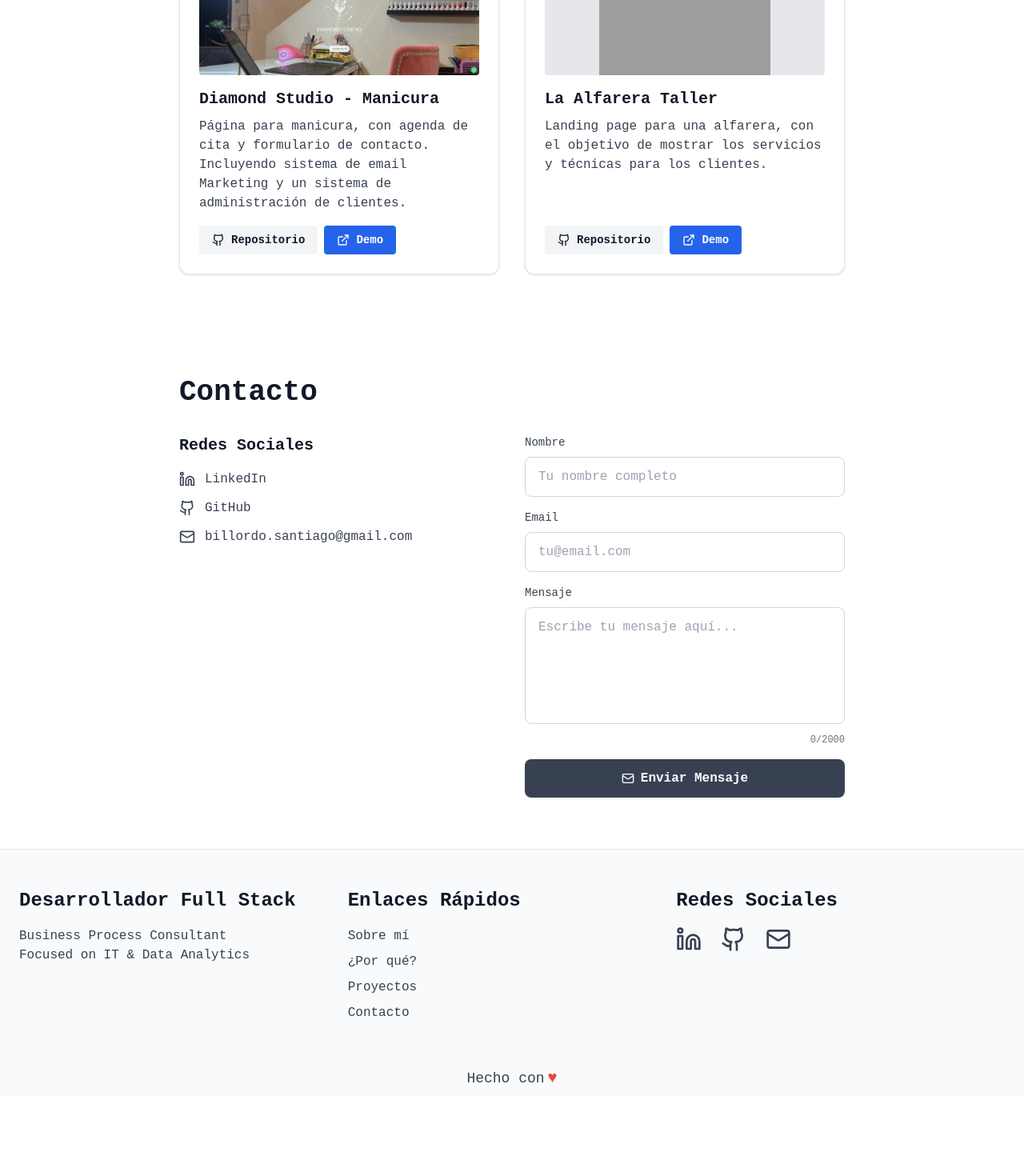
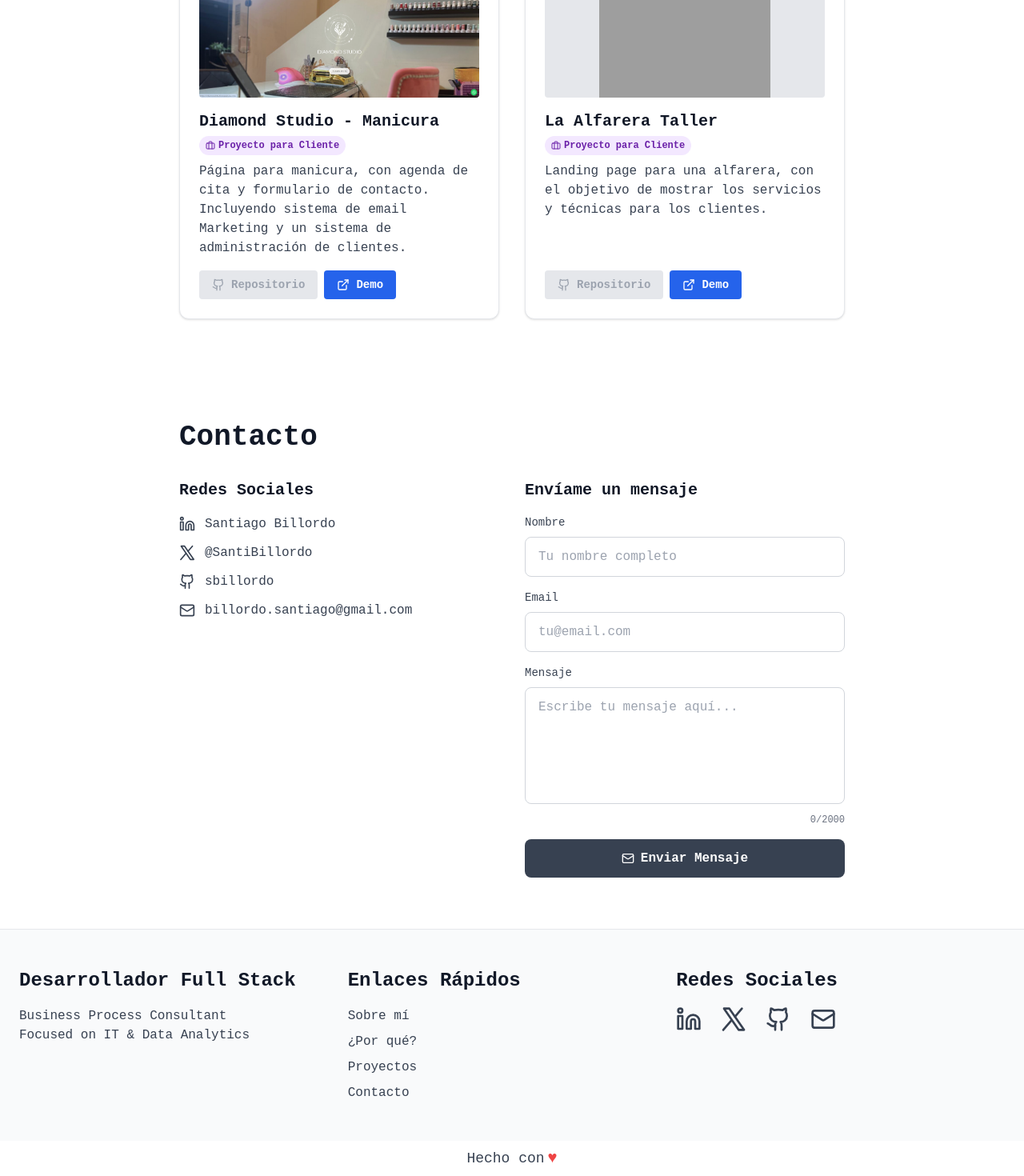
Before and after one commit to sbillordo/portfolio_next, a Next.js app: page /es in a window 1280 px wide. Shown: the part 2357-3827 px from the top of the page at 80% size. Before the commit the page ends 3727 px from the top, so only its background shows below. Built offline with nearby package versions, Linux system fonts and the light colour scheme; grey boxes are pictures that could not be loaded.

Commit message:
upgrade varios, modales, traducciones y tooltips.

```diff
--- a/messages/es.json
+++ b/messages/es.json
@@ -32,6 +32,11 @@
       "demo": "Demo",
       "btn-repo": "Ver Repositorio",
       "btn-demo": "Ver Demo",
+      "repo-disabled": "Acceso al repositorio inhabilitado para proyectos de clientes",
+      "type": {
+        "personal": "Proyecto Personal",
+        "client": "Proyecto para Cliente"
+      },
       "1": {
         "title": "Tracker de Finanzas Personales",
         "short": "Aplicación web con integración de IA y carrito de compras que permite a los usuarios registrar y gestionar sus finanzas personales de manera sencilla e intuitiva.",
@@ -82,7 +87,9 @@
       "email": "billordo.santiago@gmail.com",
       "linkedinUrl": "https://linkedin.com/in/santiagobillordo",
       "githubUrl": "https://github.com/santiagobillordo",
+      "xUrl": "https://x.com/SantiBillordo",
       "form": {
+        "title": "Envíame un mensaje",
         "name": "Nombre",
         "email": "Email",
         "message": "Mensaje",
--- a/src/app/layout.tsx
+++ b/src/app/layout.tsx
@@ -2,7 +2,7 @@ import type { Metadata } from 'next';
 import './globals.css';
 
 export const metadata: Metadata = {
-  title: 'Portfolio',
+  title: 'Santiago Billordo',
   description: 'Mi portfolio personal',
 };
 
--- a/src/components/Contact.tsx
+++ b/src/components/Contact.tsx
@@ -3,6 +3,27 @@
 import React, { useState } from 'react';
 import { useTranslations, useLocale } from 'next-intl';
 import { Github, Linkedin, Mail, CheckCircle, AlertCircle, Loader2 } from "lucide-react";
+
+// Icono SVG personalizado para X (Twitter)
+const XTwitterIcon = ({ className, ...props }: React.SVGProps<SVGSVGElement>) => (
+  <svg
+    xmlns="http://www.w3.org/2000/svg"
+    width="24"
+    height="24"
+    viewBox="0 0 24 24"
+    fill="none"
+    stroke="currentColor"
+    strokeWidth="2"
+    strokeLinecap="round"
+    strokeLinejoin="round"
+    className={`lucide lucide-x-twitter ${className ?? ""}`}
+    {...props}
+  >
+    <path d="M8,2H3L16.7,22h5.1L8,2z" />
+    <line x1="2.3" y1="22.1" x2="10.2" y2="12.8" />
+    <line x1="19.8" y1="2" x2="13.3" y2="9.6" />
+  </svg>
+);
 
 interface FormData {
   name: string;
@@ -80,16 +101,24 @@ export default function Contact() {
   };
 
   const getSuccessMessage = () => {
-    return locale === 'es'
-      ? '¡Mensaje enviado correctamente! Te responderé pronto.'
-      : 'Message sent successfully! I will respond soon.';
+      if (locale === 'es') {
+        return '¡Mensaje enviado correctamente! Te responderé pronto.';
+      } else if (locale === 'en') {
+        return 'Message sent successfully! I will respond soon.';
+      } else if (locale === 'ca') {
+        return 'Missatge enviat correctament! Respondré aviat.';
+      }
   };
 
   const getErrorMessage = () => {
     if (errorMessage) return errorMessage;
-    return locale === 'es'
-      ? 'Error al enviar el mensaje. Intenta nuevamente.'
-      : 'Error sending message. Please try again.';
+    if (locale === 'es') {
+      return 'Error al enviar el mensaje. Intenta nuevamente.';
+    } else if (locale === 'en') {
+      return 'Error sending message. Please try again.';
+    } else if (locale === 'ca') {
+      return 'Error en l\'enviament del missatge. Intenta-ho de nou.';
+    }
   };
 
   const isLoading = status === 'loading';
@@ -117,7 +146,18 @@ export default function Contact() {
                 className="flex items-center gap-3 hover:text-blue-600 dark:hover:text-blue-400 transition-colors group"
               >
                 <Linkedin className="w-5 h-5 group-hover:scale-110 transition-transform" />
-                <span>LinkedIn</span>
+                <span>Santiago Billordo</span>
+              </a>
+            </li>
+            <li>
+              <a
+                href={t('xUrl')}
+                target="_blank"
+                rel="noopener noreferrer"
+                className="flex items-center gap-3 hover:text-gray-900 dark:hover:text-white transition-colors group"
+              >
+                <XTwitterIcon className="w-5 h-5 group-hover:scale-110 transition-transform" />
+                <span>@SantiBillordo</span>
               </a>
             </li>
             <li>
@@ -128,7 +168,7 @@ export default function Contact() {
                 className="flex items-center gap-3 hover:text-gray-900 dark:hover:text-white transition-colors group"
               >
                 <Github className="w-5 h-5 group-hover:scale-110 transition-transform" />
-                <span>GitHub</span>
+                <span>sbillordo</span>
               </a>
             </li>
             <li>
@@ -142,7 +182,9 @@ export default function Contact() {
 
         {/* Formulario de contacto */}
         <div>
-
+        <h3 className="text-xl font-semibold mb-4 text-gray-900 dark:text-white">
+            {t('form.title')}
+          </h3>
           <form onSubmit={handleSubmit} className="space-y-4">
             <div>
               <label
@@ -202,7 +244,7 @@ export default function Contact() {
                 disabled={isLoading}
                 rows={5}
                 className="w-full px-4 py-3 rounded-lg border border-gray-300 dark:border-gray-700 bg-white dark:bg-gray-900 text-gray-900 dark:text-white focus:ring-2 focus:ring-blue-500 focus:border-transparent disabled:opacity-50 disabled:cursor-not-allowed transition-colors resize-none"
-                placeholder={locale === 'es' ? 'Escribe tu mensaje aquí...' : 'Write your message here...'}
+                placeholder={locale === 'es' ? 'Escribe tu mensaje aquí...' : locale === 'en' ? 'Write your message here...' : 'Escriu el teu missatge aquí...'}
               />
               <div className="mt-1 text-xs text-gray-500 dark:text-gray-400 text-right">
                 {formData.message.length}/2000
--- a/src/components/Footer.tsx
+++ b/src/components/Footer.tsx
@@ -3,6 +3,27 @@
 import { Github, Linkedin, Mail } from "lucide-react";
 import { useTranslations } from 'next-intl';
 import Link from "next/link";
+
+// Icono SVG personalizado para X (Twitter)
+const XTwitterIcon = ({ className, ...props }: React.SVGProps<SVGSVGElement>) => (
+  <svg
+    xmlns="http://www.w3.org/2000/svg"
+    width="24"
+    height="24"
+    viewBox="0 0 24 24"
+    fill="none"
+    stroke="currentColor"
+    strokeWidth="2"
+    strokeLinecap="round"
+    strokeLinejoin="round"
+    className={`lucide lucide-x-twitter ${className ?? ""}`}
+    {...props}
+  >
+    <path d="M8,2H3L16.7,22h5.1L8,2z" />
+    <line x1="2.3" y1="22.1" x2="10.2" y2="12.8" />
+    <line x1="19.8" y1="2" x2="13.3" y2="9.6" />
+  </svg>
+);
 
 export function Footer() {
   const t = useTranslations();
@@ -36,6 +57,9 @@ export function Footer() {
                 <a href="https://www.linkedin.com/in/santiagobillordo/" target="_blank" rel="noopener noreferrer" className="text-gray-700 dark:text-gray-300 hover:text-gray-900 dark:hover:text-white transition-colors">
                   <Linkedin className="w-8 h-8" />
                 </a>
+                <a href="https://x.com/SantiBillordo" target="_blank" rel="noopener noreferrer" className="text-gray-700 dark:text-gray-300 hover:text-gray-900 dark:hover:text-white transition-colors">
+                  <XTwitterIcon className="w-8 h-8" />
+                </a>
                 <a href="https://github.com/santiagobillordo" target="_blank" rel="noopener noreferrer" className="text-gray-700 dark:text-gray-300 hover:text-gray-900 dark:hover:text-white transition-colors">
                   <Github className="w-8 h-8" />
                 </a>
@@ -47,7 +71,7 @@ export function Footer() {
           </div>
         </div>
       </footer>
-      <div className="bg-gray-50 dark:bg-gray-900 py-2 w-full">
+      <div className="bg-gray-150 dark:bg-black py-2 w-full">
         <div className="container mx-auto flex justify-center items-center">
           <span className="text-gray-700 dark:text-gray-300 font-mono text-lg flex items-center gap-1">{t('footer.made')} <span className="text-red-500 text-xl">♥</span></span>
         </div>
--- a/src/components/Projects.tsx
+++ b/src/components/Projects.tsx
@@ -3,37 +3,49 @@
 import React from 'react';
 import { useTranslations } from 'next-intl';
 import ProjectModal from './ProjectModal';
-import { Github, ExternalLink } from "lucide-react";
+import { Github, ExternalLink, User, Briefcase } from "lucide-react";
 import Image from 'next/image';
 
-const projects = [
+interface Project {
+  key: string;
+  image: string;
+  repo: string;
+  demo: string;
+  type: 'personal' | 'client';
+}
+
+const projects: Project[] = [
   {
     key: '1',
     image: '/finance_tracker.png',
     repo: 'https://github.com/usuario/finance',
     demo: 'https://finance-tracket.vercel.app/',
+    type: 'personal',
   },
   {
     key: '2',
     image: '/miel.png',
     repo: 'https://github.com/usuario/bakery',
     demo: 'https://miel.onrender.com/index.html',
+    type: 'client',
   },
   {
     key: '3',
     image: '/diamondstudio.png',
     repo: 'https://github.com/usuario/studio',
     demo: 'https://diamondstudiomanicura-pruebas.netlify.app/',
+    type: 'client',
   },
   {
     key: '4',
     image: '/la_alfarera.png',
     repo: 'https://github.com/usuario/pottery',
     demo: 'https://laalfarerataller.com/',
+    type: 'client',
   },
 ];
 
-type ProjectType = typeof projects[number];
+type ProjectType = Project;
 
 export default function Projects() {
   const t = useTranslations('projects');
@@ -57,19 +69,42 @@ export default function Projects() {
         {projects.map((project) => (
           <div
             key={project.key}
-            className="bg-white dark:bg-gray-900 rounded-xl shadow p-6 flex flex-col transition-transform transition-shadow duration-300 ease-in-out hover:scale-105 hover:shadow-2xl cursor-pointer border border-gray-200 dark:border-gray-800"
+            className="bg-white dark:bg-gray-800 rounded-xl shadow dark:shadow-gray-400/20 p-6 flex flex-col transition-transform transition-shadow duration-300 ease-in-out hover:scale-105 hover:shadow-2xl dark:hover:shadow-gray-300/30 cursor-pointer border border-gray-200 dark:border-gray-800"
             onClick={() => handleOpenModal(project)}
           >
             <div className="h-40 bg-gray-200 dark:bg-gray-800 rounded mb-4 flex items-center justify-center overflow-hidden">
               <Image src={project.image} alt={t(`${project.key}.title`)} width={320} height={160} className="object-contain h-full w-full" />
             </div>
-            <h3 className="text-xl font-semibold mb-2 text-gray-900 dark:text-white">{t(`${project.key}.title`)}</h3>
+            <h3 className="text-xl font-semibold mb-1 text-gray-900 dark:text-white">{t(`${project.key}.title`)}</h3>
+            <span className={`inline-flex w-fit items-center gap-1 rounded-full px-2 py-1 text-xs font-semibold mb-2 ${project.type === 'personal' ? 'bg-green-100 text-green-800 dark:bg-green-900 dark:text-green-200' : 'bg-purple-100 text-purple-800 dark:bg-purple-900 dark:text-purple-200'}`}>
+              {project.type === 'personal' ? <User className="w-3 h-3" /> : <Briefcase className="w-3 h-3" />}
+              {t(`type.${project.type}`)}
+            </span>
             <p className="text-gray-700 dark:text-gray-300 mb-4 font-mono">{t(`${project.key}.desc`)}</p>
             <div className="mt-auto flex gap-2">
-              <a href={project.repo} target="_blank" rel="noopener noreferrer" className="bg-gray-100 dark:bg-gray-700 text-gray-900 dark:text-white px-4 py-2 rounded font-semibold text-sm hover:bg-gray-200 dark:hover:bg-gray-600 transition-colors flex items-center gap-2">
-                <Github className="w-4 h-4" />
-                {t('repo')}
-              </a>
+              {project.type === 'client' ? (
+                <div className="relative group">
+                  <span
+                    className="bg-gray-200 dark:bg-gray-700 text-gray-400 cursor-not-allowed px-4 py-2 rounded font-semibold text-sm flex items-center gap-2"
+                  >
+                    <Github className="w-4 h-4" />
+                    {t('repo')}
+                  </span>
+                  <span className="absolute bottom-full left-0 mb-2 w-max max-w-xs whitespace-nowrap bg-gray-800 text-white dark:bg-black dark:text-white text-xs rounded py-1 px-2 opacity-0 group-hover:opacity-100 group-focus-within:opacity-100 transition-opacity pointer-events-none z-50">
+                    {t('repo-disabled')}
+                  </span>
+                </div>
+              ) : (
+                <a
+                  href={project.repo}
+                  target="_blank"
+                  rel="noopener noreferrer"
+                  className="bg-gray-100 dark:bg-gray-700 text-gray-900 dark:text-white px-4 py-2 rounded font-semibold text-sm hover:bg-gray-200 dark:hover:bg-gray-600 transition-colors flex items-center gap-2"
+                >
+                  <Github className="w-4 h-4" />
+                  {t('repo')}
+                </a>
+              )}
               <a href={project.demo} target="_blank" rel="noopener noreferrer" className="bg-blue-600 hover:bg-blue-700 text-white px-4 py-2 rounded font-semibold text-sm transition-colors flex items-center gap-2">
                 <ExternalLink className="w-4 h-4" />
                 {t('demo')}
@@ -86,6 +121,7 @@ export default function Projects() {
           image={selectedProject.image}
           repo={selectedProject.repo}
           demo={selectedProject.demo}
+          type={selectedProject.type}
         />
       )}
     </section>
```
Also changed, not shown: messages/ca.json (+7 -0 lines), messages/en.json (+7 -0 lines), src/components/ProjectModal.tsx (+62 -10 lines).
